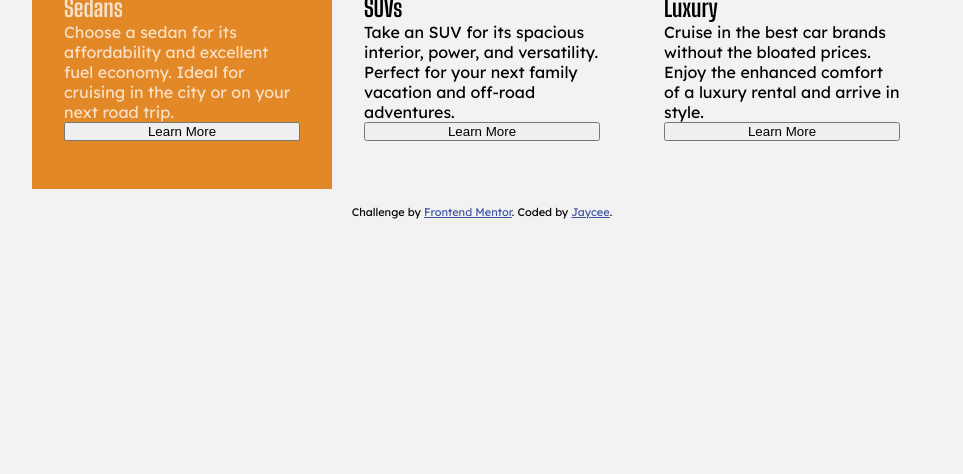
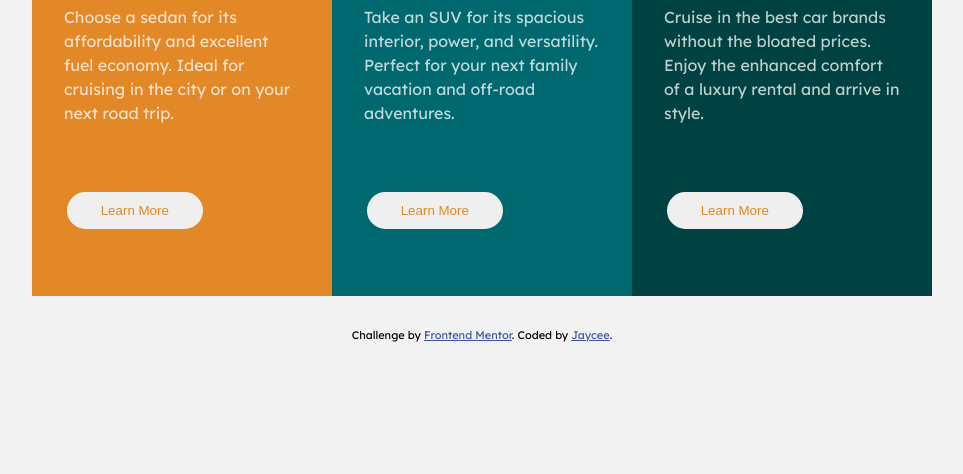
Before and after one commit to simplyJC/3-column-preview-card-component-main, a plain HTML site: page index.html in a window 1280 px wide. Shown: the part 326-800 px from the top of the page, without its empty margins (158-1121 px from the left). Drawn offline with Linux system fonts and the light colour scheme.

Commit message:
design card

```diff
--- a/app/scss/main.scss
+++ b/app/scss/main.scss
@@ -19,7 +19,7 @@ body{
     max-width: 100%;
     width: 50px;
 }
-
+// Footer
 .attribution {
     font-size: 11px;
     text-align: center;
@@ -28,18 +28,83 @@ body{
 .attribution a {
     color: hsl(228, 45%, 44%);
 }
-
+// Card Design
 .card{
     padding: 3rem 2rem;
+    &__container{
+        padding:1rem;
+    }
     &__sedands{
         background:color.$bright-orange;
-        color: color.$transparent-white;
+
+    }
+    &__suvs{
+        background-color: color.$dark-cyan;
+    }
+    &__luxury{
+        background-color: color.$very-dark-cyan;
     }
     &__title {
         font-family:font.$title;
+        padding: 2rem 0;
+        font-size: 2.5rem;
+        color: color.$transparent-white;
+    }
+    &__content{
+        padding:.5rem 0  3rem 0;
+        color: color.$transparent-white;
+        line-height: 1.5rem;
+    }
+    &__button{
+        width: 60%;
+        margin: 1rem 1rem 1rem 0;
+        text-decoration: none;
+        padding:.7rem;
+
+
+        border-radius: 2rem;
+        &-sedans{
+            color: color.$bright-orange;
+            border: 3px solid color.$bright-orange;
+        }
+        &-sedans:hover{
+              background-color: color.$bright-orange ;
+              color: white;
+              border: 3px solid color.$transparent-white;
+          }
+        &-suvs{
+            color: color.$bright-orange;
+            border: 3px solid color.$dark-cyan;
+        }
+        &-suvs:hover{
+              background-color: color.$dark-cyan ;
+              color: white;
+              border: 3px solid color.$transparent-white;
+        }
+        &-suvs{
+            color: color.$bright-orange;
+            border: 3px solid color.$dark-cyan;
+        }
+        &-suvs:hover{
+              background-color: color.$dark-cyan ;
+              color: white;
+              border: 3px solid color.$transparent-white;
+        }
+        &-luxury{
+            color: color.$bright-orange;
+            border: 3px solid color.$very-dark-cyan;
+        }
+        &-luxury:hover{
+              background-color: color.$very-dark-cyan ;
+              color: white;
+              border: 3px solid color.$transparent-white;
+        }
+
     }
 
 }
+
+
 @media(min-width:300px){
     .card__container{
         min-width: 500px;
@@ -56,6 +121,7 @@ body{
         flex-direction:column;
 
 
+
     }
 
 
--- a/index.html
+++ b/index.html
@@ -21,7 +21,7 @@
         Choose a sedan for its affordability and excellent fuel economy. Ideal for cruising in the city
         or on your next road trip.
       </p>
-      <button class="card__button card__button--active">Learn More</button>
+      <button class="card__button card__button-sedans card__button--active">Learn More</button>
     </section>
     <section id="card__suvs" class="card card__suvs">
      <img src="images/icon-suvs.svg" alt="suvs car icon" class="card__icon">
@@ -30,7 +30,7 @@
         Take an SUV for its spacious interior, power, and versatility. Perfect for your next family vacation
         and off-road adventures.
       </p>
-      <button class="card__button card__button--active">Learn More</button>
+      <button class="card__button card__button-suvs card__button--active">Learn More</button>
     </section>
     <section id="card__luxury" class="card card__luxury">
      <img src="images/icon-luxury.svg" alt="luxury car icon" class="card__icon">
@@ -39,7 +39,7 @@
         Cruise in the best car brands without the bloated prices. Enjoy the enhanced comfort of a luxury
         rental and arrive in style.
       </p>
-      <button class="card__button card__button--active">Learn More</button>
+      <button class="card__button card__button-luxury card__button--active">Learn More</button>
     </section>
   </main>
   <footer>
```
Also changed, not shown: dist/main.css, 1 other file.
